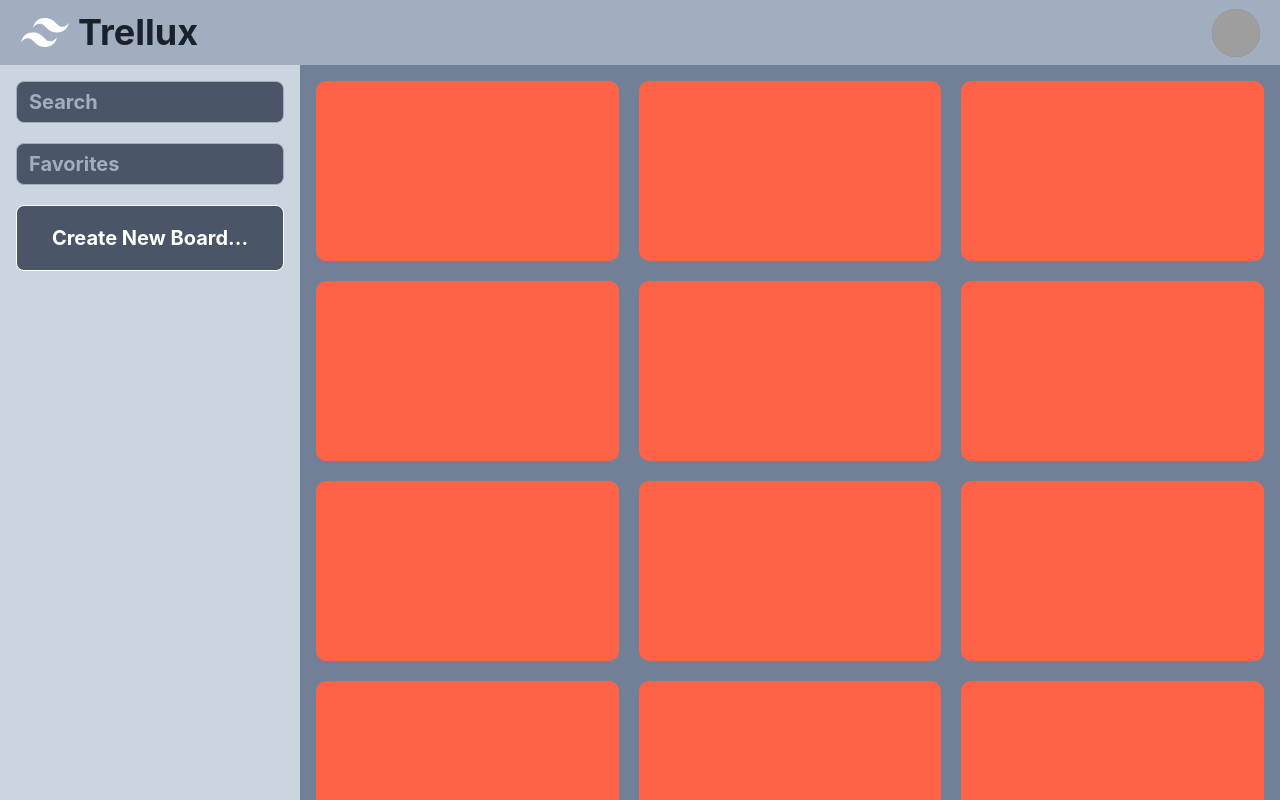
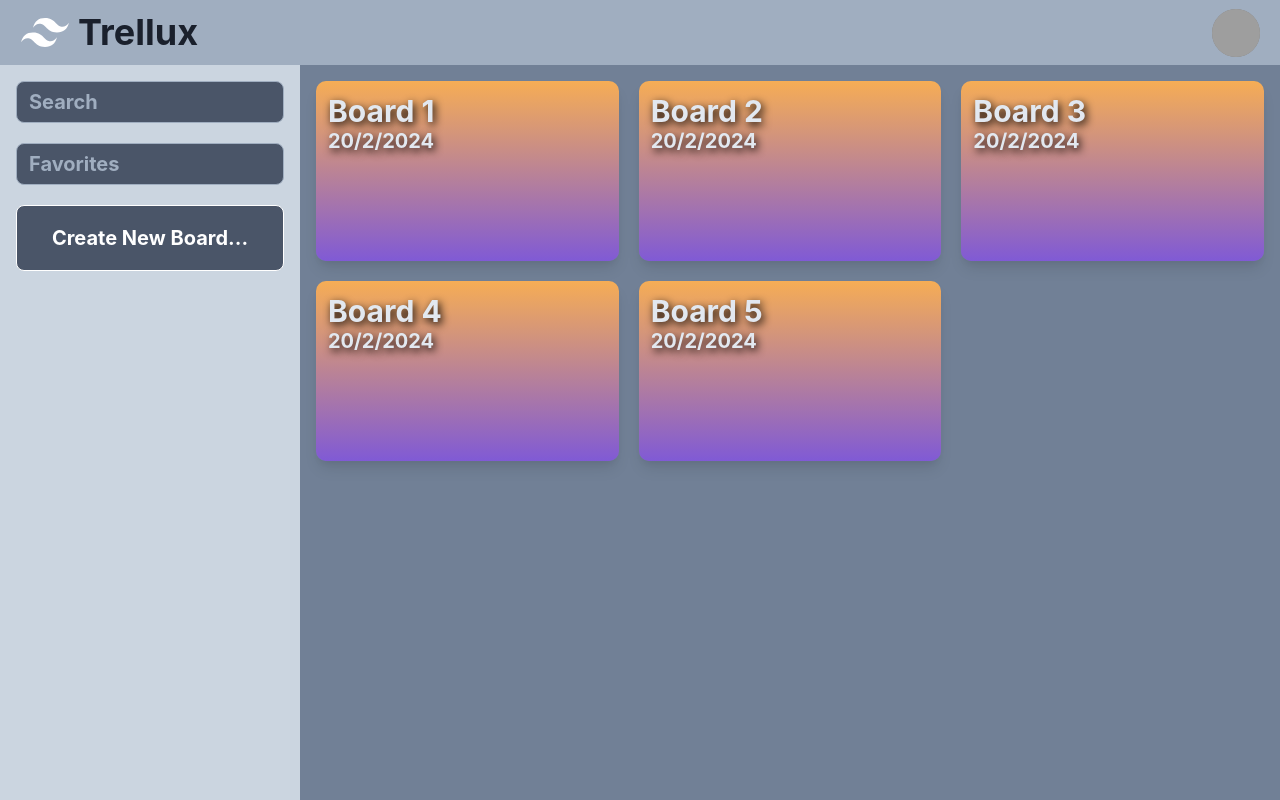
Before and after one commit to Jcorrales07/trellux-app, a React (Vite) app: page /dashboard in a window 1280 px wide. Built offline with nearby package versions, Linux system fonts and the light colour scheme; grey boxes are pictures that could not be loaded.

Commit message:
mañana voy a implementar el estado global, persistirlo y el drag n drop del dashboard

```diff
--- a/src/components/dashboard/BoardCard.jsx
+++ b/src/components/dashboard/BoardCard.jsx
@@ -0,0 +1,31 @@
+import {Box, Heading} from "@chakra-ui/react";
+import PropTypes from "prop-types";
+
+function BoardCard({key, title, date}) {
+
+    // Dragable items
+
+    return (
+        <Box key={key} height='180px' borderRadius={'10px'} p={3}
+             boxShadow={'lg'} bgGradient={[
+            'linear(to-tr, teal.300, yellow.400)',
+            'linear(to-t, blue.200, teal.500)',
+            'linear(to-b, orange.300, purple.500)',
+        ]}
+             cursor={'pointer'}
+            // bgImg={"url('https://loremflickr.com/640/480/abstract')"} investigar esta
+        >
+            <Heading as={'h3'} size={'lg'} textShadow={'2px 3px 8px #000'} color={'brand.300'}>{title}</Heading>
+            <Heading as={'h4'} size={'md'} textShadow={'2px 3px 8px #000'} color={'brand.300'}>{date}</Heading>
+        </Box>
+    );
+}
+
+BoardCard.propTypes = {
+    key: PropTypes.number.isRequired,
+    title: PropTypes.string.isRequired,
+    date: PropTypes.string.isRequired,
+}
+
+
+export default BoardCard;
--- a/src/components/dashboard/BoardGrid.jsx
+++ b/src/components/dashboard/BoardGrid.jsx
@@ -1,28 +1,34 @@
-import {Box, SimpleGrid} from '@chakra-ui/react'
+import {SimpleGrid} from '@chakra-ui/react'
+import BoardCard from "./BoardCard.jsx";
+
+let boards = [{
+    title: 'Board 1',
+    date: '20/2/2024'
+}, {
+    title: 'Board 2',
+    date: '20/2/2024'
+}, {
+    title: 'Board 3',
+    date: '20/2/2024'
+}, {
+    title: 'Board 4',
+    date: '20/2/2024'
+}, {
+    title: 'Board 5',
+    date: '20/2/2024'
+}
+]
 
 function BoardGrid() {
     return (
-        <SimpleGrid columns={{base: 1, md: 2, lg: 3}} spacing={5} p={4} style={{
-            overflow: 'auto',
-        }}>
-            <Box bg='tomato' height='180px' borderRadius={'10px'}></Box>
-            <Box bg='tomato' height='180px' borderRadius={'10px'}></Box>
-            <Box bg='tomato' height='180px' borderRadius={'10px'}></Box>
-            <Box bg='tomato' height='180px' borderRadius={'10px'}></Box>
-            <Box bg='tomato' height='180px' borderRadius={'10px'}></Box>
-            <Box bg='tomato' height='180px' borderRadius={'10px'}></Box>
-            <Box bg='tomato' height='180px' borderRadius={'10px'}></Box>
-            <Box bg='tomato' height='180px' borderRadius={'10px'}></Box>
-            <Box bg='tomato' height='180px' borderRadius={'10px'}></Box>
-            <Box bg='tomato' height='180px' borderRadius={'10px'}></Box>
-            <Box bg='tomato' height='180px' borderRadius={'10px'}></Box>
-            <Box bg='tomato' height='180px' borderRadius={'10px'}></Box>
-            <Box bg='tomato' height='180px' borderRadius={'10px'}></Box>
-            <Box bg='tomato' height='180px' borderRadius={'10px'}></Box>
-            <Box bg='tomato' height='180px' borderRadius={'10px'}></Box>
-            <Box bg='tomato' height='180px' borderRadius={'10px'}></Box>
-            <Box bg='tomato' height='180px' borderRadius={'10px'}></Box>
-            <Box bg='tomato' height='180px' borderRadius={'10px'}></Box>
+        //Drag and Drop context
+
+        //Droppable zone
+        <SimpleGrid columns={{base: 1, md: 2, lg: 3}} spacing={5} p={4}>
+            {/*Draggable */}
+            {boards.map((board, i) => (
+                <BoardCard key={i} title={board.title} date={board.date}/>
+            ))}
         </SimpleGrid>
     );
 }
```
